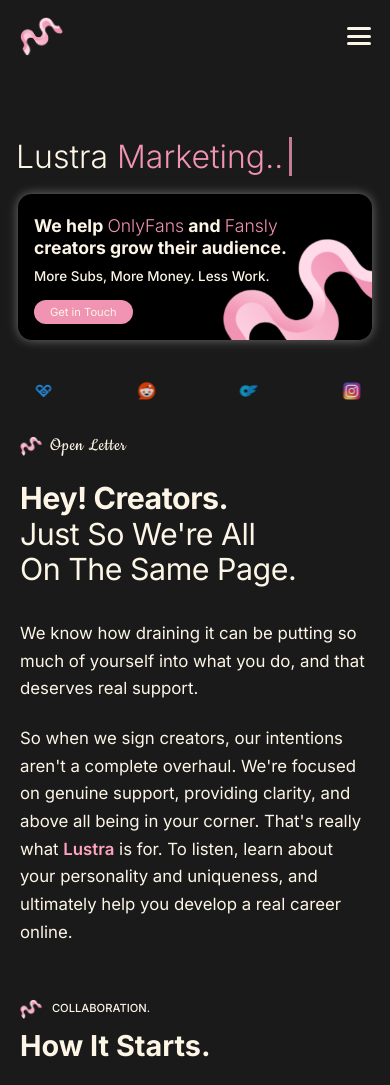
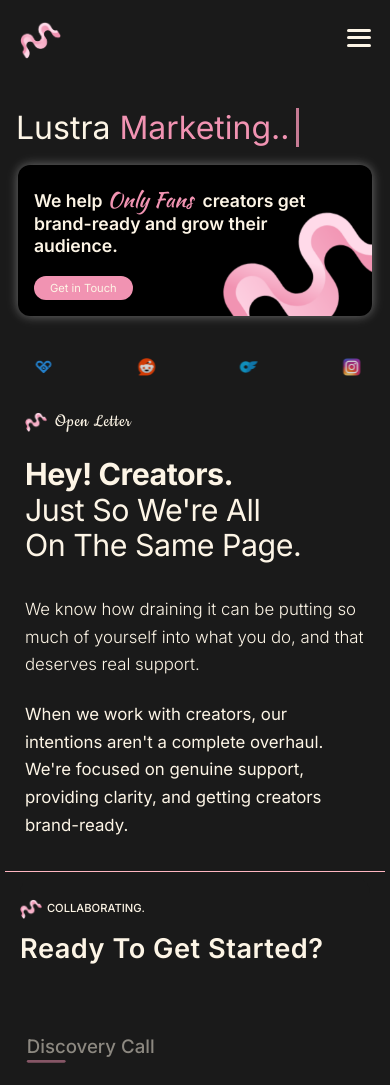
Before and after one commit to Taylor-Carr/lustra, a plain HTML site: page index.html in a window 390 px wide. Shown: the top 1085 px of the page. Drawn offline with Linux system fonts and the light colour scheme; a web font is replaced by a local one.

Commit message:
hero title, services card and open leter changes

```diff
--- a/index.html
+++ b/index.html
@@ -6,6 +6,7 @@
   <link rel="preconnect" href="https://fonts.googleapis.com">
   <link rel="preconnect" href="https://fonts.gstatic.com" crossorigin>
   <link href="https://fonts.googleapis.com/css2?family=Archivo:ital,wght@0,100..900;1,100..900&family=Inter:ital,opsz,wght@0,14..32,100..900;1,14..32,100..900&family=Playfair+Display:ital,wght@0,400..900;1,400..900&display=swap" rel="stylesheet">
+  <link href="https://fonts.googleapis.com/css2?family=Kaushan+Script&family=Story+Script&display=swap" rel="stylesheet">
   <link href="https://fonts.googleapis.com/css2?family=Poppins:wght@300;400;500;600;700&display=swap" rel="stylesheet">
   <link href="https://fonts.googleapis.com/css2?family=Cookie&family=Meie+Script&display=swap" rel="stylesheet">
   <link rel="icon" type="image/png" href="images/favicon.png" sizes="32x32" />
@@ -26,8 +27,9 @@
     </div>
     <nav>
       <ul class="nav-links" id="nav-links">
-        <li><a href="#About">About</a></li>
+        <li><a href="#About">About Us</a></li>
         <li><a href="#process">What We Do</a></li>
+        <li><a href="#process">Pricing</a></li>
         <li>
           <a href="https://calendly.com/taylormichaelcarr/meeting" target="_blank" class="nav-cta">Book A Call</a>
         </li>
@@ -42,12 +44,7 @@
       Lustra <span id="typed-word"></span>
     </h2>
     <div class="hero-container">
-      <h1 class="hero-card-title">
-        We help <span class="highlighted-brand">OnlyFans</span> and <span class="highlighted-brand">Fansly</span> creators grow their audience.
-      </h1>
-      <p class="hero-card-paragraph">
-       More Subs, More Money. Less Work.
-      </p>
+      <h1 class="hero-card-title">We help<span class="highlighted-brand">Only Fans</span> creators get brand-ready and grow their audience.</h1>
       <a href="https://calendly.com/taylormichaelcarr/meeting" target="_blank" class="btn-primary">Get in Touch</a>
     </div>
   </div>
@@ -85,18 +82,17 @@
       <h1 class="letter-heading">Hey! Creators.<br><span class="letter-title-split">Just So We're All<br>On The Same Page.</span></h1>
     </div>
     <div class="letter-right">
-     <p>We know how draining it can be putting so much of yourself into what you do, and that deserves real support.</p>
-      <p>So when we sign creators, our intentions aren't a complete overhaul. We're focused on genuine support, providing clarity, and above all being in your corner. That's really what <strong>Lustra</strong> is for. To listen, learn about your personality and uniqueness, and ultimately help you develop a real career online.</p>
+     <p class="letter-first-paragraph">We know how draining it can be putting so much of yourself into what you do, and that deserves real support.</p>
+     <p>When we work with creators, our intentions aren't a complete overhaul. We're focused on genuine support, providing clarity, and getting creators brand-ready.</p>
     </div>
-
   </div>
 </section>
 
 
 <section class="timeline" id="process">
   <div class="container">
-    <p class="subtitle"><img src="images/services-logo.png" alt="Growth Icon" class="subtitle-icon">Collaboration.</p>
-    <h2>How It Starts.</h2>
+    <p class="subtitle"><img src="images/services-logo.png" alt="Growth Icon" class="subtitle-icon">Collaborating.</p>
+    <h2>Ready To Get Started?</h2>
     <div class="timeline-wrapper">
       <div class="timeline-line"></div>
       <div class="timeline-item">
@@ -191,7 +187,10 @@
         <p>We track performance, measure engagement, and give you clear insights into what’s working — so you always know how your brand is growing.</p>
       </details>
     </div>
-    <div class="services-contact-cta">
+</section>
+
+<section class="services-contact-section">
+  <div class="services-contact-cta">
       <h2 class="highlight-title">
         If You Have <span class="highlight">Questions</span>
       </h2>
--- a/script.js
+++ b/script.js
@@ -41,6 +41,8 @@
 
   type();
 });
+
+
 
 // Timeline scroll animation
 document.addEventListener("scroll", () => {
--- a/style.css
+++ b/style.css
@@ -33,9 +33,10 @@
 }
 
 .logo-img {
-  height: 40px;
+  height: 38px;
   width: auto;
   display: block;
+  margin-top: 5px;
 }
 
 .nav-links {
@@ -120,7 +121,9 @@
   .nav-links.show {
     display: flex;
     background-color: #1a1a1a;
-    border-radius: 8px;
+    border-radius: 4px;
+    box-shadow: 0 0 2px rgba(253, 165, 190, 0.45),0 0 2px rgba(255, 218, 233, 0.3);
+    margin-right: 5px;
 
   }
 
@@ -184,7 +187,7 @@
 
 .hero-card-title {
   font-size: 2.5rem;
-  font-weight: 700;
+  font-weight: 600;
   margin-bottom: .5rem;
   font-family: "Inter", "Helvetica Neue", Arial, sans-serif;
 }
@@ -192,6 +195,8 @@
 .highlighted-brand {
   font-weight: 400;
   color: #f193b2;
+  font-family: 'Kaushan Script';
+  margin: 0 5px 0 5px;
 }
 
 .hero-card-paragraph {
@@ -236,11 +241,11 @@
   .animated-title {
     font-size: 2rem;
     line-height: 1.2;
-    font-weight: 300;
+    font-weight: 400;
     font-family: "Inter", "Helvetica Neue", Arial, sans-serif;
     color: #fdf5e6;
     margin: 0;
-    margin-top: 3rem;
+    margin-top: 1rem;
     margin-bottom: 1.2rem;
     line-height: 1.1;
     padding: 0;
@@ -249,7 +254,7 @@
 
   .hero-container {
     font-family: "Inter", "Helvetica Neue", Arial, sans-serif;
-    border-radius: 14px;
+    border-radius: 12px;
     padding: 0.4rem 1rem;
     width: 90%;
     margin: 0 auto;
@@ -272,14 +277,16 @@
     font-size: 1.1rem;
     line-height: 1.3;
     text-align: left;
-    font-weight: 700;
+    font-weight: 600;
     color: #fdf5e6;
     margin-right: 1.2rem;
   }
 
   .highlighted-brand {
-    font-weight: 300;
+    font-size: 1.3rem;
+    font-weight: 400;
     color: #f193b2;
+    font-family: 'Kaushan Script';
   }
 
   .hero-card-paragraph {
@@ -297,6 +304,7 @@
     color: #fdf5e6;
     font-size: 0.7rem;
     padding: 0.3rem 1rem;
+    margin-top: 10px;
     margin-bottom: 10px;
     align-self: flex-start;
     margin-left: 0;
@@ -534,11 +542,17 @@
     line-height: 5px;
   }
 
+  .letter-first-paragraph {
+    font-size: 1.05rem;
+    font-weight: 300;
+  }
   .letter-right p {
     font-size: 1.05rem;
   }
 
   .lustra-open-letter {
+    margin: 0 5px 0 5px;
+    border-bottom: 1px solid #ffb6c1;
     padding: 35px 20px 10px 20px;
     background: #1a1a1a;
     display: flex;
@@ -588,7 +602,7 @@
   width: auto;
   height: 20px;
   vertical-align: middle;
-  margin-right: 10px;
+  margin-right: 5px;
 }
 
 
@@ -596,6 +610,7 @@
   position: relative;
   max-width: 1000px;
   margin: 0 auto;
+  margin-left: 10px;
   padding: 0 20px 20px;
 }
 
@@ -609,11 +624,13 @@
 }
 
   .timeline h2 {
-  margin-top: 1.2rem;
+  margin-bottom: 1rem;
   text-align: left;
-  font-size: 1.8rem;
-  font-weight: 700;
+  font-size: 1.7rem;
+  font-weight: 600;
   color: #fdf5e6;
+  letter-spacing: 0.5px;
+
 }
 .timeline .subtitle {
   font-weight: 500;
@@ -623,7 +640,6 @@
   text-align: left;
   color: #fdf5e6;
   margin-bottom: 10px;
-  margin-top: 5px
 }
 }
 
@@ -1095,17 +1111,20 @@
 .highlight-title {
   font-family: "Inter", "Helvetica Neue", Arial, sans-serif;
   font-size: 1.3rem;
-  font-weight: 500;
-  color: #fdf5e6;
-  line-height: 1.3;
+  font-weight: 600;
+  color: #333;
 }
 
 .services-contact-cta h3 {
+  color: #333;
   font-size: 1.4rem;
+  font-weight: 500;
 }
 
 .services-contact-cta p {
+  color: #333;
   font-size: 0.85rem;
+  font-weight: 400;
 }
 
 
@@ -1135,6 +1154,11 @@
 
 .footer-card {
   flex: 1 1 100%;
+}
+
+.services-contact-section {
+  padding: 20px;
+  background-color: #fdf5e6;
 }
 }
 
@@ -1253,7 +1277,7 @@
 /* Responsive */
 @media (max-width: 768px) {
   .footer {
-    padding: 20px 20px 30px;
+    padding: 5px 20px 30px;
   }
 
 .footer-brand h2 {
```
Lines whose indentation alone changed are shown as unchanged.
